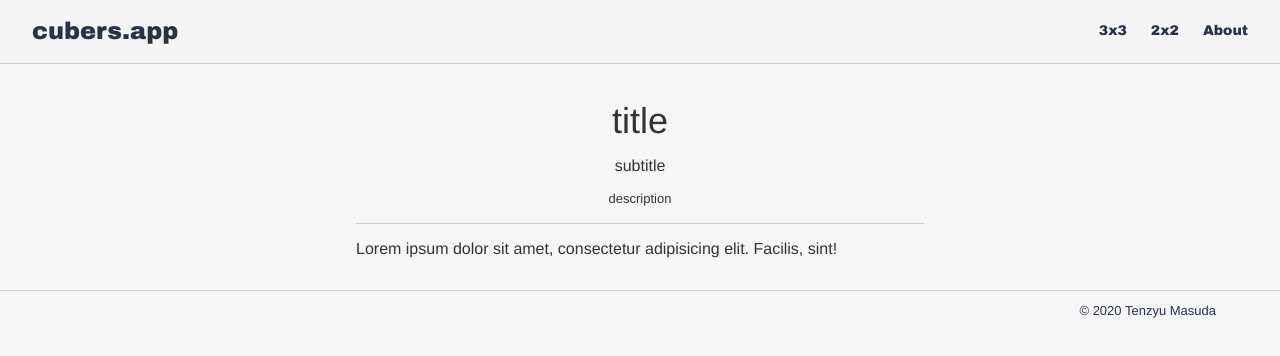
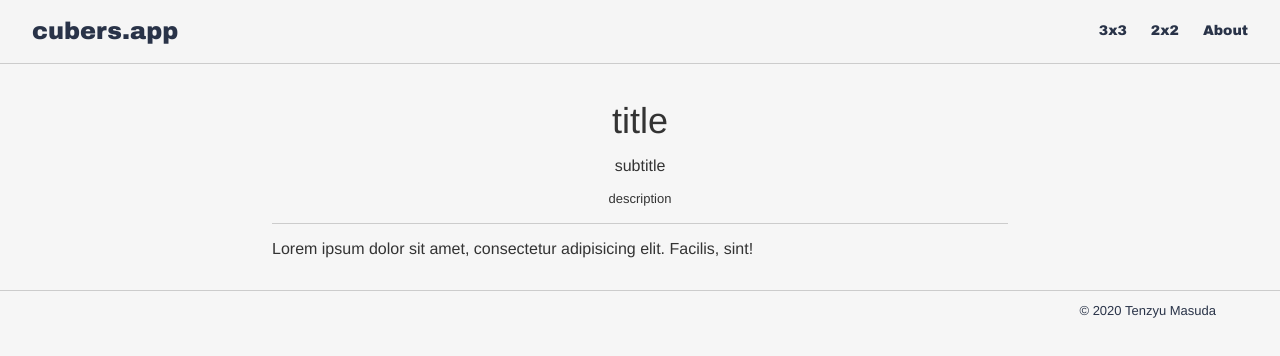
Before and after one commit to tenzyu/cubers-app, a React (Create React App) app: page /#/ in a window 1280 px wide. Shown: the top 356 px of the page. Built offline with nearby package versions, Linux system fonts and the light colour scheme; a web font is replaced by a local one.

Commit message:
I was mistaken for sass and minor fixed

```diff
--- a/src/layouts/layout.tsx
+++ b/src/layouts/layout.tsx
@@ -6,9 +6,9 @@ import { Footer } from "components/footer";
 import "styles/globalStyle.module.css";
 
 export const IndexLayout: React.FC = ({ children }) => (
-  <div className={styles.wrapper}>
+  <div className="wrapper">
     <Header />
-    <main className={styles.content}> {children} </main>
+    <main className={styles.content}>{children}</main>
     <Footer />
   </div>
 );
--- a/src/styles/layout.module.css
+++ b/src/styles/layout.module.css
@@ -1,9 +1,11 @@
 .content {
   box-sizing: border-box;
   margin: auto;
-  padding: 0 16px;
+  padding: 0 1rem;
+}
 
-  @media screen and (min-width: 600px) {
-    width: 600px;
+@media screen and (min-width: 768px) {
+  .content {
+    width: 768px;
   }
 }
```
